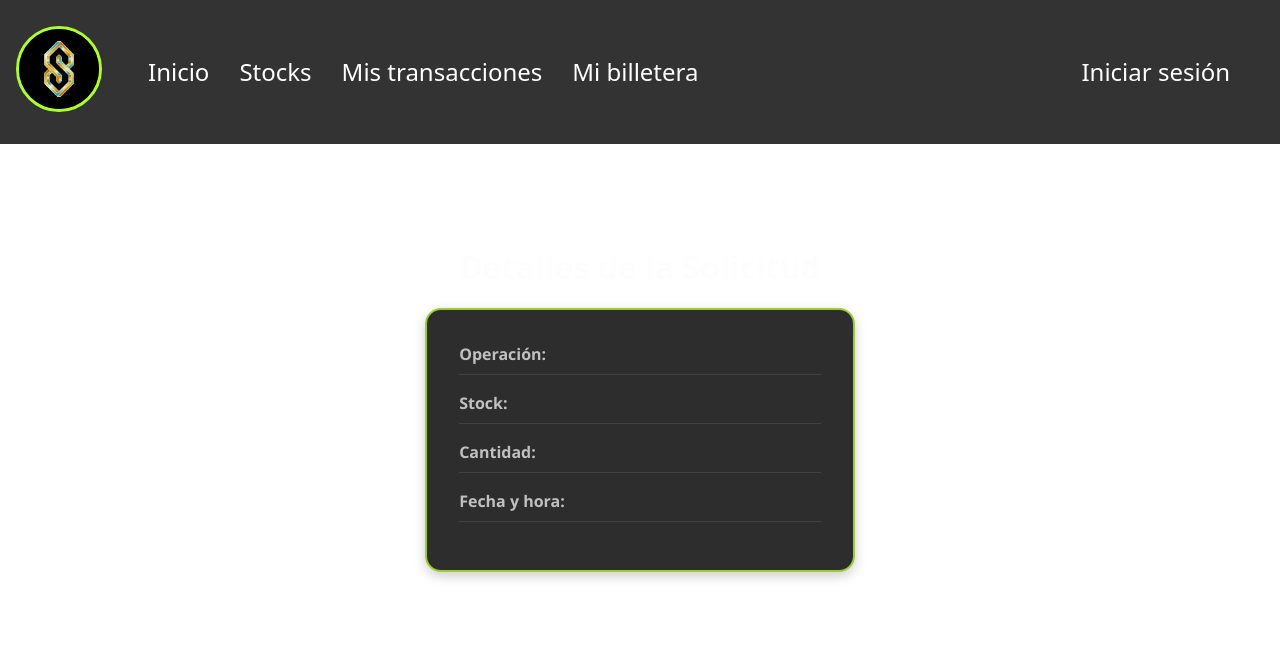
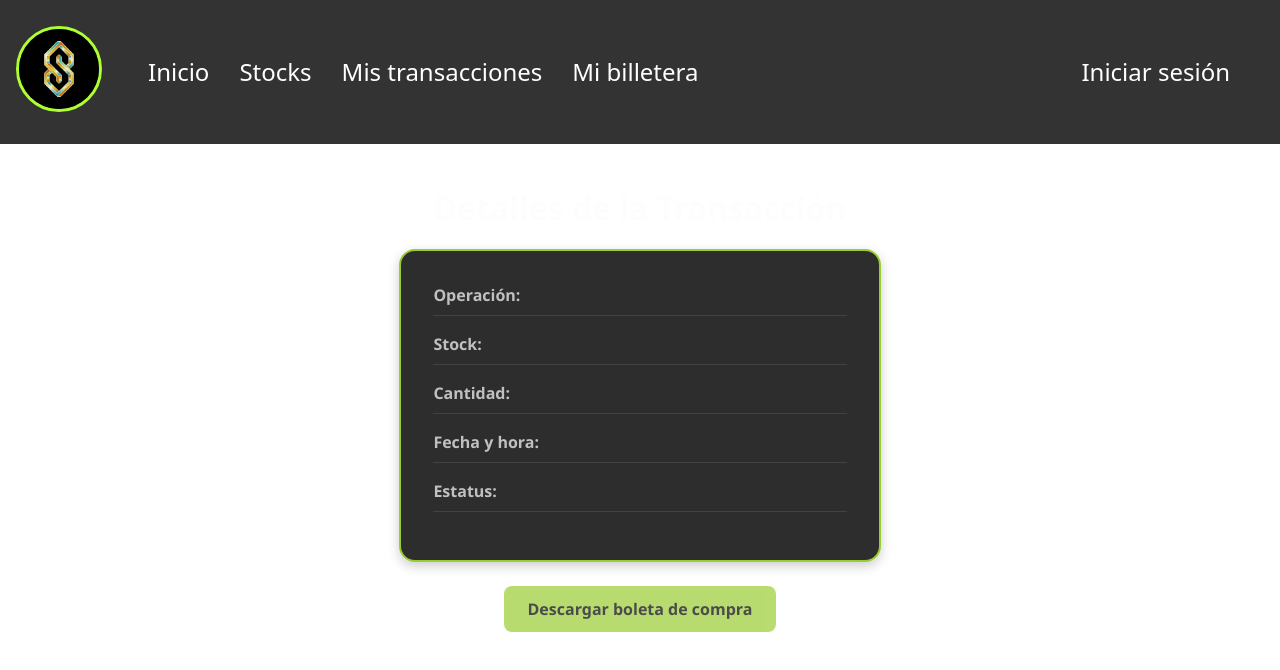
Before and after one commit to 0Cris0/Arqui-G28-FE, a React (Vite) app: page /transaction in a window 1280 px wide. Shown: the top 670 px of the page. Built offline with nearby package versions, Linux system fonts and the light colour scheme.

Commit message:
little change

```diff
--- a/src/components/transaccion.jsx
+++ b/src/components/transaccion.jsx
@@ -10,6 +10,8 @@
 
 import { useNavigate } from 'react-router-dom';
 
+import { formatDate } from '../helpers/formatDate';
+
 export const TransaccionGeneral = ({ transaccion }) => {
   const navigate = useNavigate();
 
@@ -20,7 +22,7 @@ export const TransaccionGeneral = ({ transaccion }) => {
 
   return (
     <tr onClick={handleClick} style={{ cursor: 'pointer' }}>
-      <td>{transaccion.timestamp}</td>
+      <td>{formatDate(transaccion?.timestamp)}</td>
       <td>{transaccion.symbol}</td>
       <td>{transaccion.quantity}</td>
       <td>{transaccion.operation}</td>
--- a/src/pages/RequestFullData.jsx
+++ b/src/pages/RequestFullData.jsx
@@ -1,7 +1,9 @@
 import { useLocation } from 'react-router-dom';
 import '../styles/pages/RequestFullData.css';
+import { formatDate } from '../helpers/formatDate';
 
-import { formatDate } from '../helpers/formatDate';
+const normalizeStatus = (status = '') =>
+  status.toLowerCase().replace(/\s+/g, '_');
 
 const RequestFullData = () => {
   const location = useLocation();
@@ -9,25 +11,41 @@ const RequestFullData = () => {
 
   return (
     <div className="request-container">
-      <h1 className="title">Detalles de la Solicitud</h1>
+      <h1 className="title">Detalles de la Transacción</h1>
       <div className="request-card">
+
         <div className="request-row">
           <span className="label">Operación:</span>
           <span className="value">{request?.operation}</span>
         </div>
+
         <div className="request-row">
           <span className="label">Stock:</span>
           <span className="value">{request?.symbol}</span>
         </div>
+
         <div className="request-row">
           <span className="label">Cantidad:</span>
           <span className="value">{request?.quantity}</span>
         </div>
+
         <div className="request-row">
           <span className="label">Fecha y hora:</span>
           <span className="value">{formatDate(request?.timestamp)}</span>
         </div>
+
+        <div className="request-row">
+          <span className="label">Estatus:</span>
+          <span className={`value status-${normalizeStatus(request?.status)}`}>
+            {request?.status}
+          </span>
+        </div>
+
       </div>
+
+      <button className="download-button" disabled>
+        Descargar boleta de compra
+      </button>
     </div>
   );
 };
--- a/src/pages/TransactionsPage.jsx
+++ b/src/pages/TransactionsPage.jsx
@@ -78,11 +78,11 @@ export const TransactionsPage = () => {
         <Table className='tabla_transacciones'>
           <thead>
             <tr>
-              <th>Fecha</th>
+              <th>Fecha y hora</th>
               <th>Stock</th>
               <th>Cantidad</th>
               <th>Operación</th>
-              <th>Status</th>
+              <th>Estatus</th>
               {/*<th>Razón</th> */}
             </tr>
           </thead>
--- a/src/styles/pages/RequestFullData.css
+++ b/src/styles/pages/RequestFullData.css
@@ -40,22 +40,35 @@
   font-size: 1rem;
 }
 
-#status_accepted {
+.status-accepted {
   font-weight: bold;
   color: greenyellow;
 }
 
-#status_ok {
+.status-ok {
   font-weight: bold;
   color: whitesmoke;
 }
 
-#status_rejected {
+.status-pending {
+  font-weight: bold;
+  color: orchid;
+}
+
+.status-error {
   font-weight: bold;
   color: tomato;
 }
 
-#status_not_valid {
+.download-button {
+  margin-top: 1.5rem;
+  padding: 0.75rem 1.5rem;
+  background-color: yellowgreen;
+  color: rgb(0, 0, 0);
   font-weight: bold;
-  color: orchid;
+  border: none;
+  border-radius: 0.5rem;
+  cursor: not-allowed;
+  opacity: 0.7;
+  font-size: 1rem;
 }
```
